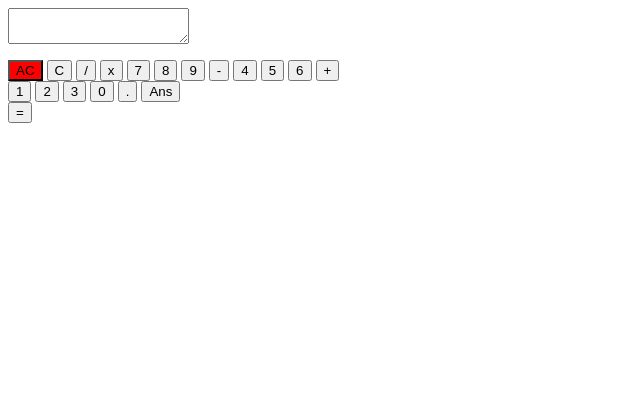
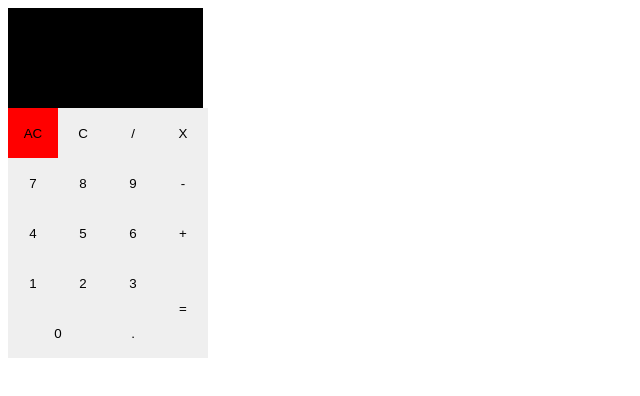
Before and after one commit to praveenc798/calculator, a plain HTML site: page src/index.html in a window 1280 px wide. Shown: the whole page, without its empty margins (0-640 px from the left). Drawn offline with Linux system fonts and the light colour scheme.

Commit message:
Update index.html

```diff
--- a/src/index.html
+++ b/src/index.html
@@ -1,31 +1,124 @@
-<div id="calculator">
-  <div id="screen" class="col-xs-12">
-    <div id="expression"><textarea readonly></textarea></div>
-    <div id="answer">
-      <p>
-        <!-- Evaluation goes here -->
-      </p>
-    </div>
-  </div>
-  <button style="background-color:red;"id="clear" class="eraser col-xs-3">AC</button>
-  <button id="erase" class="eraser col-xs-3">C</button>
-  <button id="divide" class="operator col-xs-3">/</button>
-  <button id="multiply" class="operator col-xs-3">x</button>
-  <button class="number col-xs-3">7</button>
-  <button class="number col-xs-3">8</button>
-  <button class="number col-xs-3">9</button>
-  <button id="substract" class="operator col-xs-3">-</button>
-  <button class="number col-xs-3">4</button>
-  <button class="number col-xs-3">5</button>
-  <button class="number col-xs-3">6</button>
-  <button id="add" class="operator col-xs-3">+</button>
-  <div class="col-xs-9 bottom-group">
-    <button class="number col-xs-4">1</button>
-    <button class="number col-xs-4">2</button>
-    <button class="number col-xs-4">3</button>
-    <button class="number col-xs-4">0</button>
-    <button class="number col-xs-4">.</button>
-    <button id="ansSaver" class="col-xs-4">Ans</button>
-  </div>
-  <button id="equal" class="col-xs-3">=</button>
+<html>
+  <form name = "Calculator">
+  <input id = "display" name = "display" placeholder = ""/>
+  <br>
+    <!-- BUTTONS -->
+<div class = "button-container">
+  <input id = "btn-red" type = "button" value = "AC" onClick = "btnclear()"/>
+  <input id = "btn" type = "button" value = "C" onClick = "document.Calculator.display.value += '7'"/>
+  <input id = "btn" type = "button" value = "/" onClick = "btndiv()"/>
+  <input id = "btn" type = "button" value = "X" onClick = "btnmult()"/>
+  <br>
+
+  <input id = "btn" type = "button" value = "7" onClick = "document.Calculator.display.value += '7'"/>
+  <input id = "btn" type = "button" value = "8" onClick = "document.Calculator.display.value += '8'"/>
+  <input id = "btn" type = "button" value = "9" onClick = "document.Calculator.display.value += '9'"/>
+  <input id = "btn" type = "button" value = "-" onClick = "btnsub()"/>
+  <br>
+
+  <input id = "btn" type = "button" value = "4" onClick = "document.Calculator.display.value += '4'"/>
+  <input id = "btn" type = "button" value = "5" onClick = "document.Calculator.display.value += '5'"/>
+  <input id = "btn" type = "button" value = "6" onClick = "document.Calculator.display.value += '6'"/>
+  <input id = "btn" type = "button" value = "+" onClick = "btnplus()"/>
+  <br>
+
+  <input id = "btn" type = "button" value = "1" onClick = "document.Calculator.display.value += '1'"/>
+  <input id = "btn" type = "button" value = "2" onClick = "document.Calculator.display.value += '2'"/>
+  <input id = "btn" type = "button" value = "3" onClick = "document.Calculator.display.value += '3'"/>
+  <input id = "btn-equal" type = "button" value = "=" onClick = "document.Calculator.display.value = eval(document.Calculator.display.value)"/>
+  <br>
+
+  <input id = "btn-zero" type = "button" value = "0" onClick = "document.Calculator.display.value += '0'"/>
+  <input id = "btn" type = "button" value = "." onClick = "document.Calculator.display.value += '.'"/>
 </div>
+
+</form>
+
+<SCRIPT>
+  function btnclear() {
+    document.Calculator.display.value = "";
+    document.Calculator.display.value.style.textAlign = "right";
+  }
+
+  function btnclearbefore() {
+
+  }
+
+  function btndiv() {
+    document.Calculator.display.value += "/";
+    document.Calculator.display.value.style.textAlign = "right";
+  }
+
+  function btnmult() {
+    document.Calculator.display.value += "*";
+    document.Calculator.display.value.style.textAlign = "right";
+  }
+
+  function btnsub() {
+    document.Calculator.display.value += "-";
+    document.Calculator.display.value.style.textAlign = "right";
+  }
+
+  function btnplus() {
+    document.Calculator.display.value += "+";
+    document.Calculator.display.value.style.textAlign = "right";
+  }
+</SCRIPT>
+<style>
+#display {
+  width: 195px;
+  height: 100px;
+  font-size: 40px;
+  color:white;
+  text-align: right;
+  background-color: black;
+   border: 2.5px solid black;
+  border-radius: 0;
+}
+
+::placeholder {
+  color: white;
+}
+
+.button-container {
+  font-size: 0px;
+}
+
+#btn {
+  width: 50px;
+  height: 50px;
+  border: hidden;
+}
+
+#btn-red {
+  width: 50px;
+  height: 50px;
+  background-color: red;
+  border: 0.1px solid red;
+}
+
+#btn-zero {
+  width: 100px;
+  height: 50px;
+  border: hidden;
+}
+
+#btn-equal {
+  position: absolute;
+  width: 50px;
+  height: 100px;
+  border: hidden;
+}
+#btn:hover{
+  background-color:#C84F1B;
+}
+#btn-equal:hover{
+  background-color:#C84F1B;
+}
+#btn-zero:hover{
+  background-color:#C84F1B;
+}
+
+
+</style>
+</html>
```
